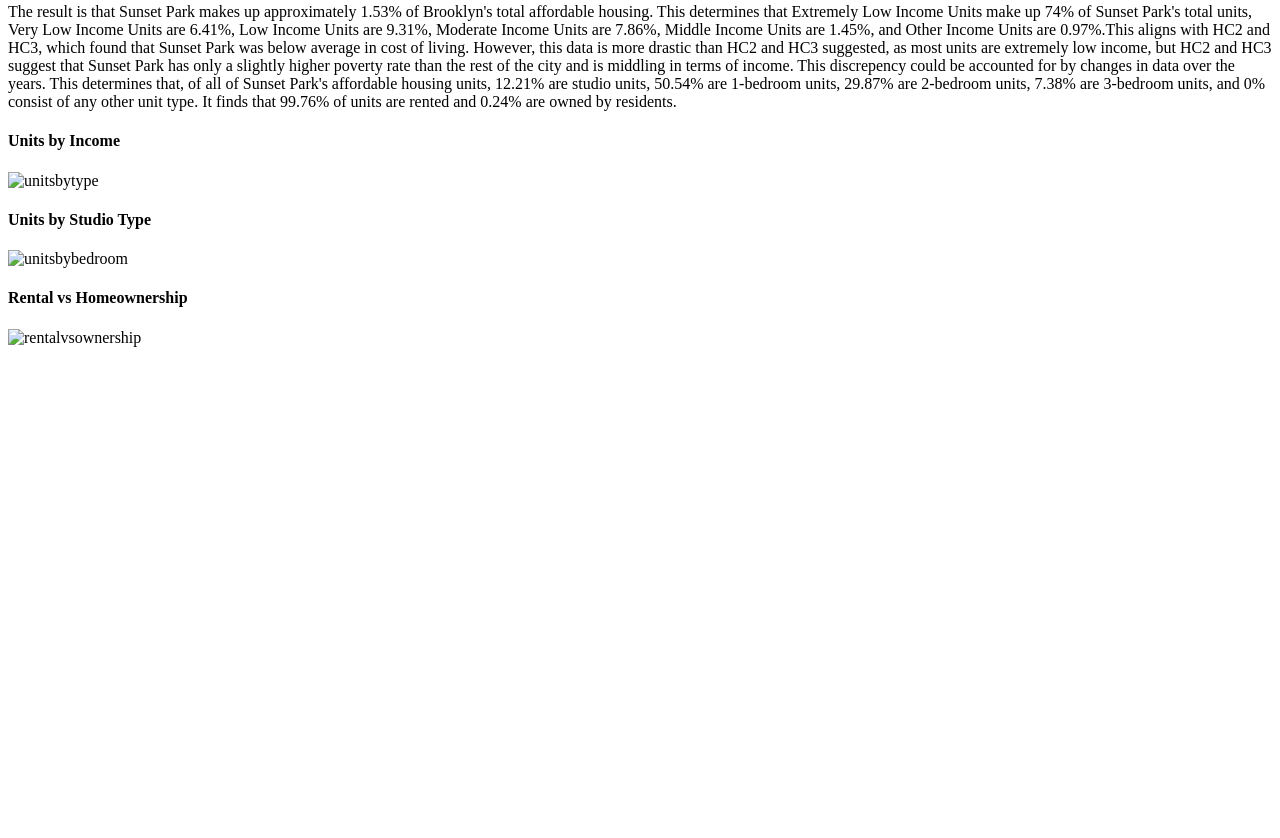
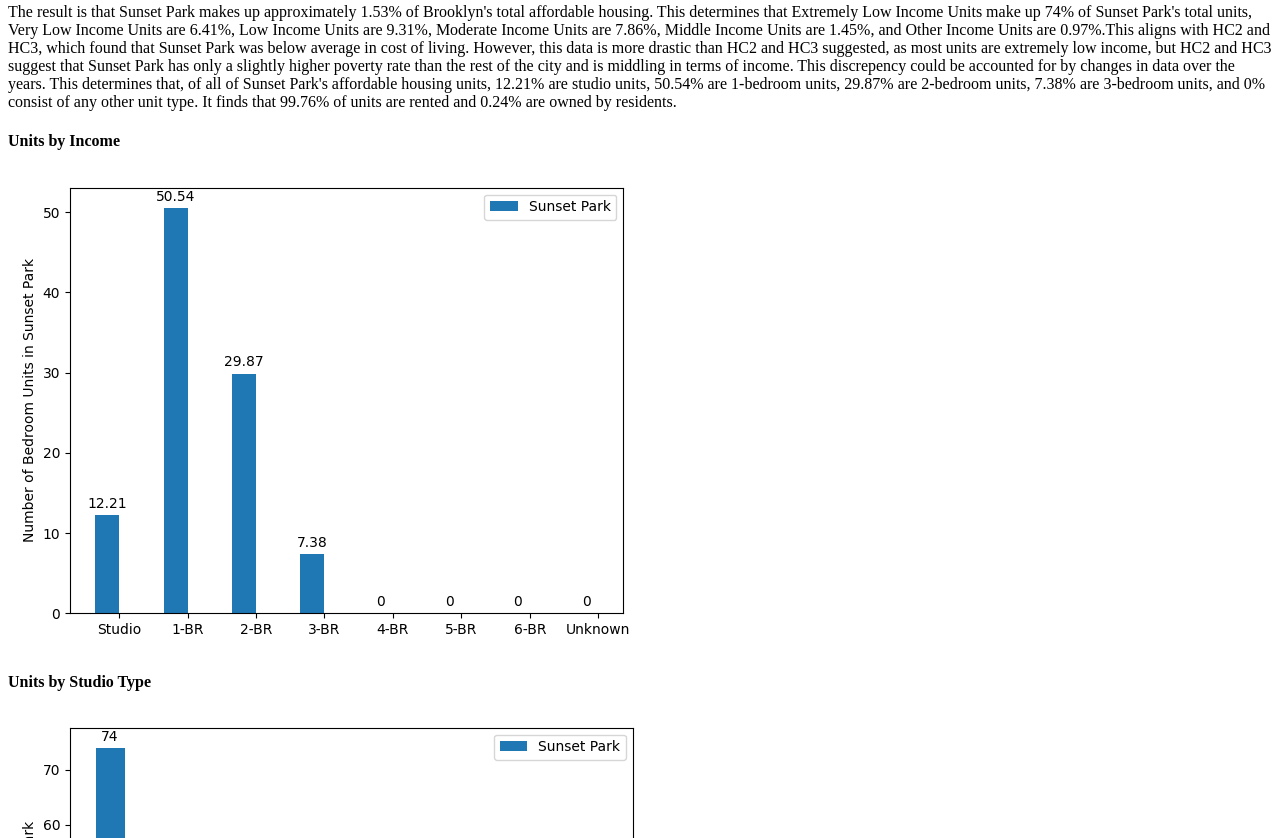
Before and after one commit to selinazhengcsci/selinazheng.github.io, a plain HTML site: page index.html in a window 1280 px wide. Shown: the part 1642-2480 px from the top of the page. Before the commit the page ends 1997 px from the top, so only its background shows below. Drawn offline with Linux system fonts and the light colour scheme.

Commit message:
Change image names

```diff
--- a/index.html
+++ b/index.html
@@ -30,10 +30,10 @@
     2-bedroom units, 7.38% are 3-bedroom units, and 0% consist of any other unit type. It finds that 99.76% of units are rented and 0.24% are owned by
     residents. </p>
    <h4>Units by Income</h4>
-   <img src= "%_of_units_by_type.png", alt="unitsbytype", class="center">
+   <img src= "unitsbybedroom.png", alt="unitsbytype", class="center">
    <h4>Units by Studio Type</h4>
-   <img src= "%_of_bedroom_units.png", alt="unitsbybedroom", class="center">
+   <img src= "unitsbyincome.png", alt="unitsbybedroom", class="center">
    <h4>Rental vs Homeownership</h4>
-   <img src= "%_of_rental_and_ownership_units.png", alt="rentalvsownership", class="center">
+   <img src= "unitsbyownership.png", alt="rentalvsownership", class="center">
 </body>
 </html>
```
